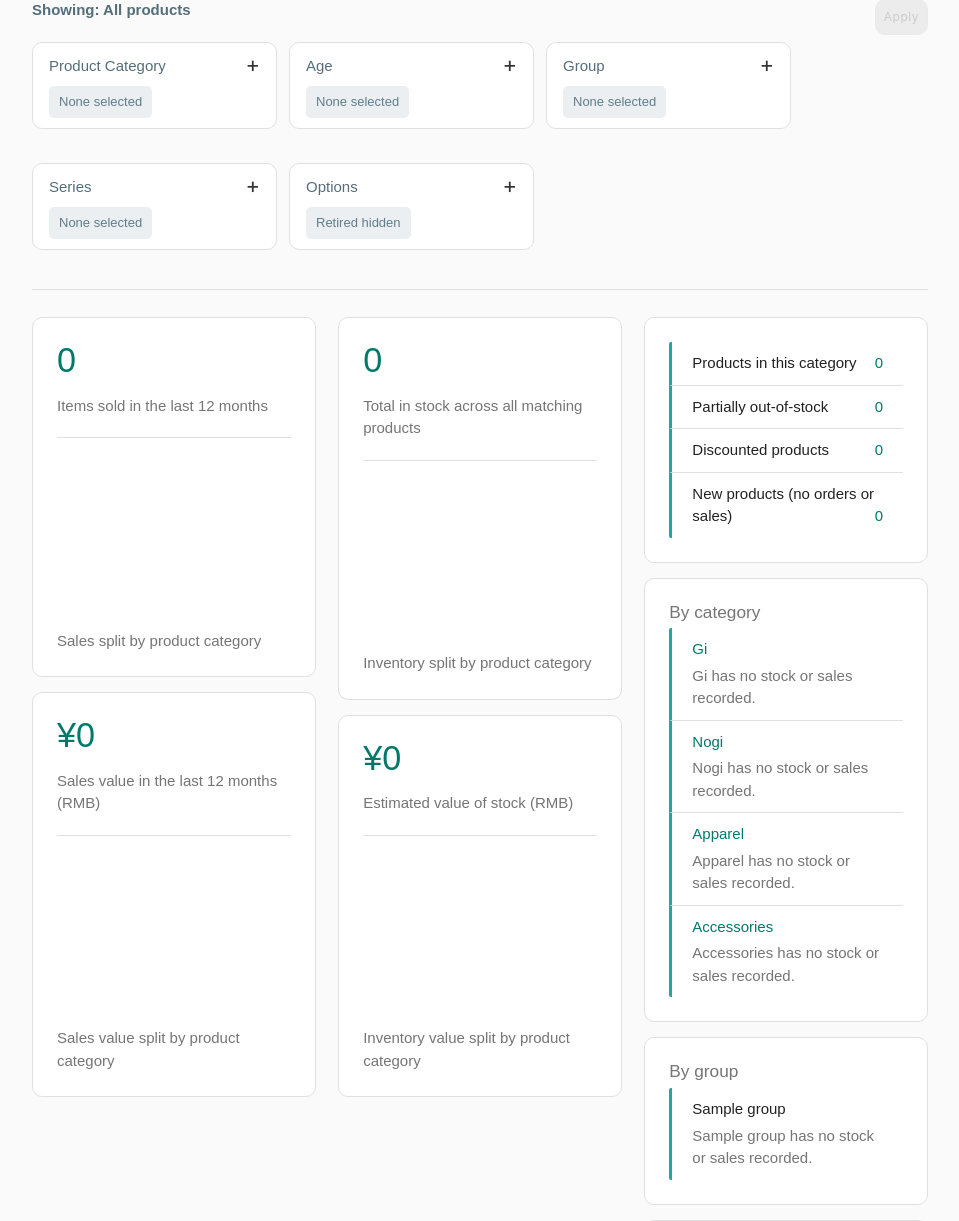
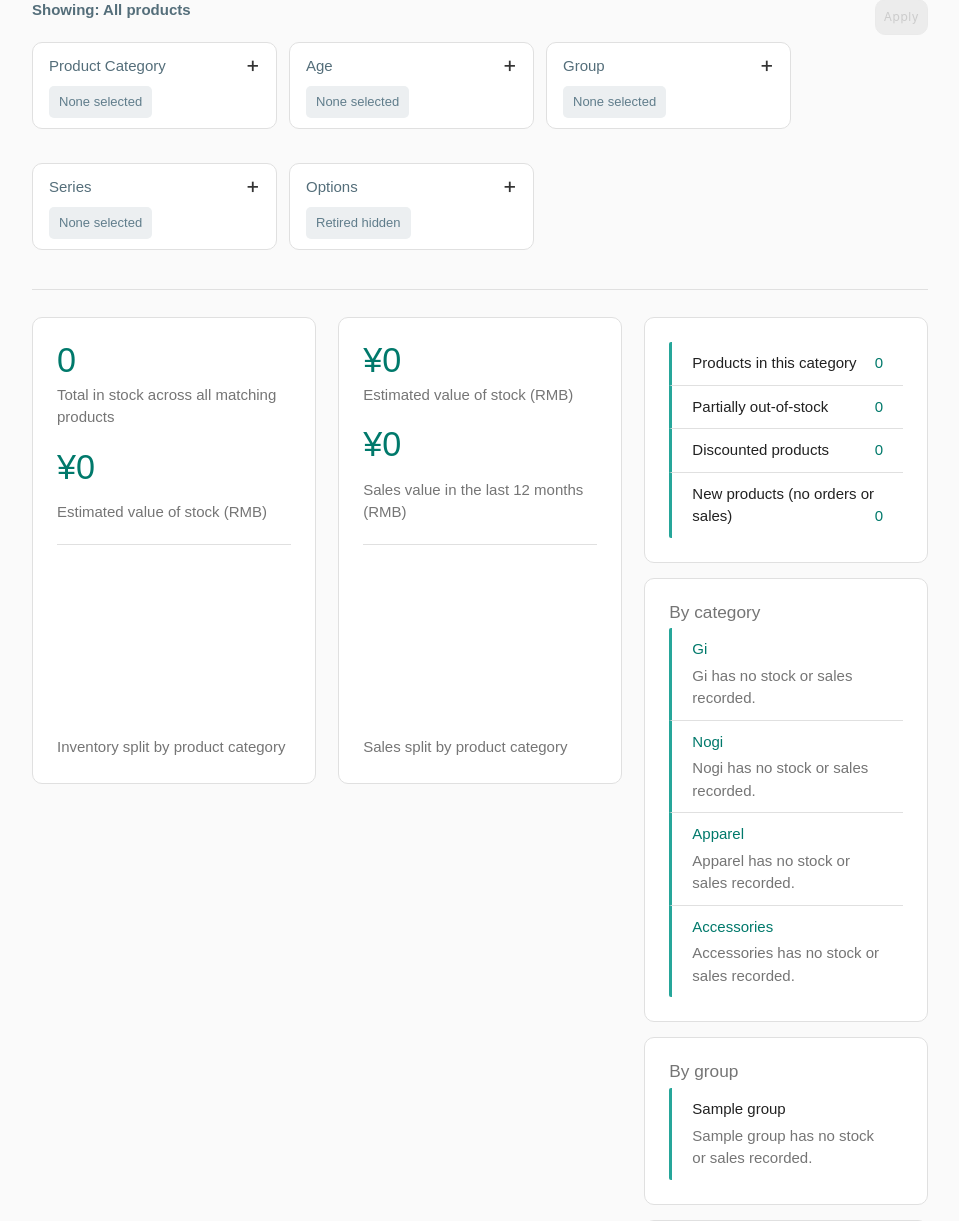
Before and after one commit to westdaddy/progressplanner, a Django app: page /products/filtered/ in a window 1280 px wide. Shown: the part 197-1418 px from the top of the page, without its empty margins (160-1119 px from the left). Run offline with Django 4.2, Linux system fonts and the light colour scheme; tables that the repository leaves empty hold one stand-in row (values such as "Sample post"); a map, chart or similar area stays blank; parts of the project's set-up code (start-up, migrations or seed data) failed here and were passed over; some web fonts are replaced.

Commit message:
Merge product summary cards into stock and sales overviews

```diff
--- a/inventory/templates/inventory/product_filtered_list.html
+++ b/inventory/templates/inventory/product_filtered_list.html
@@ -347,11 +347,34 @@
   <!-- CATEGORY STATISTICS SECTION -->
   <div class="row">
 
-    <!-- SALES SECTION -->
+    <!-- STOCK SUMMARY SECTION -->
     <div class="col s12 m4">
       <div class="card-panel">
-        <h4 class="teal-text text-darken-2" style="margin-top: 0;">{{ sales_last_year_total }}</h4>
-        <p class="grey-text text-darken-1" style="margin-bottom: 0;">Items sold in the last 12 months</p>
+        <h4 class="teal-text text-darken-2" style="margin-top: 0; margin-bottom: 4px;">{{ filtered_inventory_total }}</h4>
+        <p class="grey-text text-darken-1" style="margin: 0;">Total in stock across all matching products</p>
+
+        <h4 class="teal-text text-darken-2" style="margin-top: 20px; margin-bottom: 4px;">¥{{ inventory_value_total|floatformat:"0g" }}</h4>
+        <p class="grey-text text-darken-1" style="margin-bottom: 0;">Estimated value of stock (RMB)</p>
+
+        <div class="filter-divider"></div>
+        {% if category_breakdown_values %}
+          <canvas id="categoryBreakdownChart"></canvas>
+          <p class="grey-text text-darken-1" style="margin-bottom: 0;">{{ category_breakdown_description|default:"Inventory split by product category" }}</p>
+        {% else %}
+          <p class="grey-text text-darken-1" style="margin: 0;">No category data available.</p>
+        {% endif %}
+      </div>
+    </div>
+
+    <!-- SALES SUMMARY SECTION -->
+    <div class="col s12 m4">
+      <div class="card-panel">
+        <h4 class="teal-text text-darken-2" style="margin-top: 0; margin-bottom: 4px;">¥{{ inventory_value_total|floatformat:"0g" }}</h4>
+        <p class="grey-text text-darken-1" style="margin: 0;">Estimated value of stock (RMB)</p>
+
+        <h4 class="teal-text text-darken-2" style="margin-top: 20px; margin-bottom: 4px;">¥{{ sales_last_year_value_total|floatformat:"0g" }}</h4>
+        <p class="grey-text text-darken-1" style="margin-bottom: 0;">Sales value in the last 12 months (RMB)</p>
+
         <div class="filter-divider"></div>
         {% if sales_category_values %}
           <canvas id="salesCategoryChart"></canvas>
@@ -360,46 +383,6 @@
           <p class="grey-text text-darken-1" style="margin: 0;">No sales data available.</p>
         {% endif %}
       </div>
-
-      <div class="card-panel">
-        <h4 class="teal-text text-darken-2" style="margin-top: 0;">¥{{ sales_last_year_value_total|floatformat:"0g" }}</h4>
-        <p class="grey-text text-darken-1" style="margin-bottom: 0;">Sales value in the last 12 months (RMB)</p>
-        <div class="filter-divider"></div>
-        {% if sales_value_category_values %}
-          <canvas id="salesValueChart"></canvas>
-          <p class="grey-text text-darken-1" style="margin-bottom: 0;">Sales value split by product category</p>
-        {% else %}
-          <p class="grey-text text-darken-1" style="margin: 0;">No sales value data available.</p>
-        {% endif %}
-      </div>
-    </div>
-
-    <!-- STOCK SECTION -->
-    <div class="col s12 m4">
-      <div class="card-panel">
-        <h4 class="teal-text text-darken-2" style="margin-top: 0;">{{ filtered_inventory_total }}</h4>
-        <p class="grey-text text-darken-1" style="margin-bottom: 0;">Total in stock across all matching products</p>
-        <div class="filter-divider"></div>
-        {% if category_breakdown_values %}
-          <canvas id="categoryBreakdownChart"></canvas>
-          <p class="grey-text text-darken-1" style="margin-bottom: 0;">{{ category_breakdown_description|default:"Inventory split by product category" }}</p>
-        {% else %}
-          <p class="grey-text text-darken-1" style="margin: 0;">No category data available.</p>
-        {% endif %}
-      </div>
-
-      <div class="card-panel">
-        <h4 class="teal-text text-darken-2" style="margin-top: 0;">¥{{ inventory_value_total|floatformat:"0g" }}</h4>
-        <p class="grey-text text-darken-1" style="margin-bottom: 0;">Estimated value of stock (RMB)</p>
-        <div class="filter-divider"></div>
-        {% if inventory_value_category_values %}
-          <canvas id="inventoryValueChart"></canvas>
-          <p class="grey-text text-darken-1" style="margin-bottom: 0;">Inventory value split by product category</p>
-        {% else %}
-          <p class="grey-text text-darken-1" style="margin: 0;">No value data available.</p>
-        {% endif %}
-      </div>
-
     </div>
 
     <!-- NOTES COLUMN -->
```
